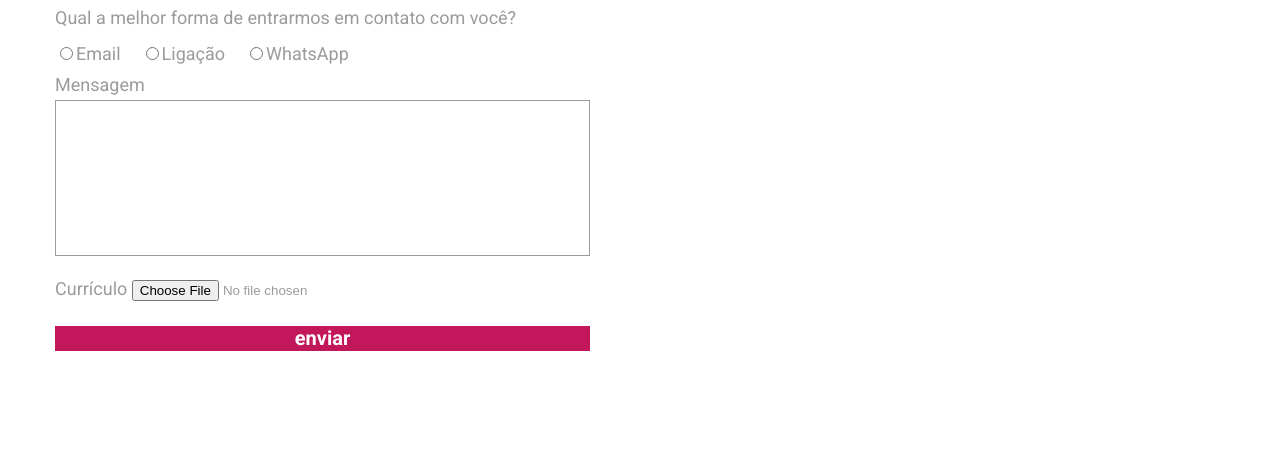
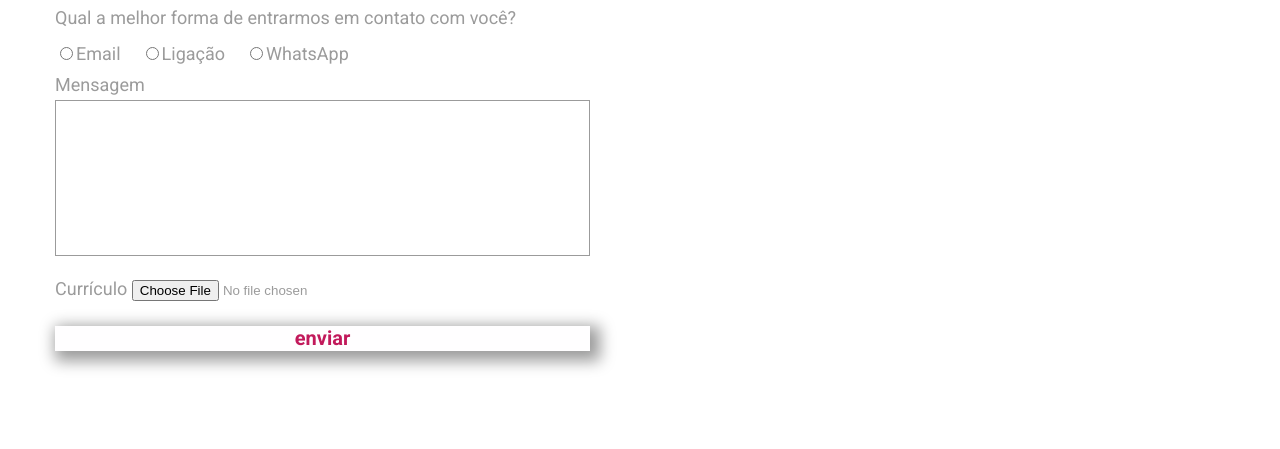
Before and after one commit to edcruz29/shoestore, a plain HTML site: page conosco.html in a window 1280 px wide. In both pictures the pointer is over the input "enviar". Shown: the part 627-1076 px from the top of the page. Drawn offline with nearby package versions, Linux system fonts and the light colour scheme.

Commit message:
desafio hover

```diff
--- a/css/conosco.css
+++ b/css/conosco.css
@@ -56,6 +56,12 @@ font-weight: bold;
 font-size: 20px;
 line-height: 23px;
 border: none;
+transition: 3s
+}
+.formulario__button:hover{
+    background-color: white;
+    color: #C2185B;
+    box-shadow: 5px 5px 15px 5px #9B9B9B;
 }
 .artigo{
     display: flex;
```
